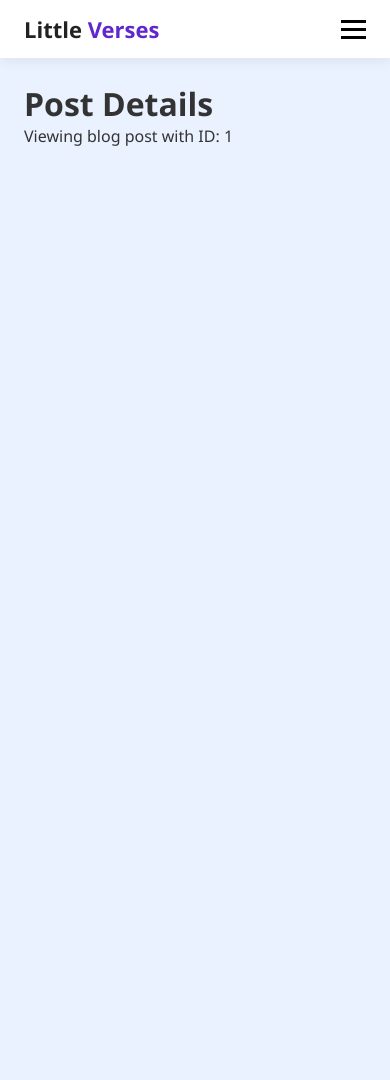
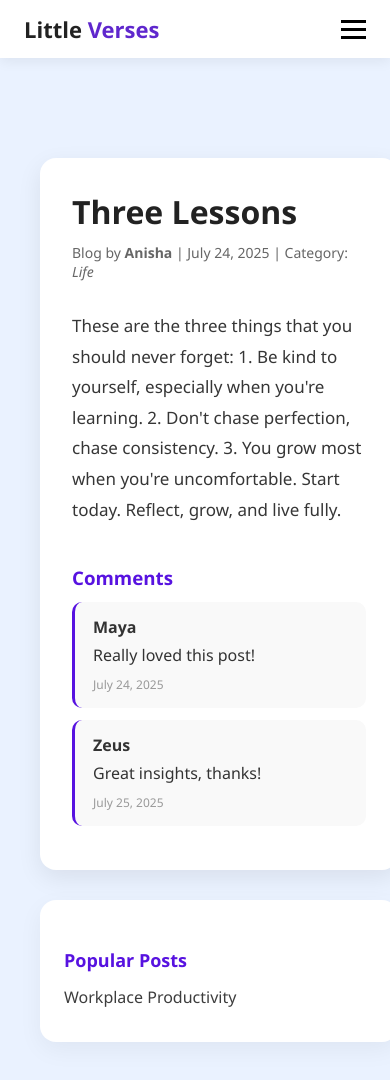
Before and after one commit to Facelessism/Little-Verses, a React (Create React App) app in the folder client/: page /post/1 in a window 390 px wide. Shown: the top 1080 px of the page. Before the commit the page ends 844 px from the top, so only its background shows below. Built offline with nearby package versions, Linux system fonts and the light colour scheme.

Commit message:
Updated & linked postdetails using dummypost

```diff
--- a/client/src/components/BlogCard.js
+++ b/client/src/components/BlogCard.js
@@ -1,5 +1,5 @@
 import React from 'react';
-
+import { Link } from 'react-router-dom';
 import '../styles/BlogCard.css';
 
 function BlogCard({ post }) {
@@ -15,7 +15,9 @@ function BlogCard({ post }) {
 
         <div className="blog-footer">
           <span>By {post.author}</span>
-          <a href="#" className="read-more">Read More</a>
+          <Link to={`/post/${post.id}`} className="read-more">
+            Read More
+          </Link>
         </div>
       </div>
     </div>
--- a/client/src/pages/PostDetails.js
+++ b/client/src/pages/PostDetails.js
@@ -1,13 +1,89 @@
 import React from "react";
 import { useParams } from "react-router-dom";
 
+import '../styles/PostDetails.css';
+
+const dummyPosts = [
+  {
+    id: 1,
+    title: "Three Lessons",
+    author: "Anisha",
+    excerpt: "These are the three things that you should never forget...",
+    content: `These are the three things that you should never forget:
+
+1. Be kind to yourself, especially when you're learning.
+2. Don't chase perfection, chase consistency.
+3. You grow most when you're uncomfortable.
+
+Start today. Reflect, grow, and live fully.`,
+    category: "Life",
+    date: "July 24, 2025",
+  },
+  {
+    id: 2,
+    title: "Workplace Productivity",
+    author: "Rahul",
+    excerpt: "Learn how to get things done without burning out at your job...",
+    content: `Struggling with burnout? Here's what worked for me:
+- Set realistic goals every morning.
+- Take intentional short breaks.
+- Respect your off-hours.
+
+You don't have to sacrifice well-being to succeed at work.`,
+    category: "Work",
+    date: "July 23, 2025",
+  },
+];
+
 function PostDetails() {
   const { id } = useParams();
+  const post = dummyPosts.find((p) => p.id === parseInt(id));
 
-  return (
-    <div>
-      <h1>Post Details</h1>
-      <p>Viewing blog post with ID: {id}</p>
+  if (!post) {
+    return <div style={{ padding: "2rem" }}>Post Not Found!!!</div>;
+  }
+
+  const comments = [
+    { id: 1, user: "Maya", text: "Really loved this post!", date: "July 24, 2025" },
+    { id: 2, user: "Zeus", text: "Great insights, thanks!", date: "July 25, 2025" },
+  ];
+
+return (
+    <div className="post-details-wrapper">
+      <div className="post-main">
+        <h1>{post.title}</h1>
+        <div className="meta">
+          <span>Blog by <strong>{post.author}</strong></span>
+          <span> | {post.date}</span>
+          <span> | Category: <em>{post.category}</em></span>
+        </div>
+
+        <div className="post-content">
+          <p>{post.content}</p>
+        </div>
+
+        <section className="comments-section">
+          <h3>Comments</h3>
+          {comments.map((c) => (
+            <div key={c.id} className="comment">
+              <strong>{c.user}</strong>
+              <p>{c.text}</p>
+              <span className="comment-date">{c.date}</span>
+            </div>
+          ))}
+        </section>
+      </div>
+
+      <aside className="post-sidebar">
+        <h4>Popular Posts</h4>
+        <ul>
+          {dummyPosts
+            .filter((p) => p.id !== post.id)
+            .map((p) => (
+              <li key={p.id}>{p.title}</li>
+            ))}
+        </ul>
+      </aside>
     </div>
   );
 }
--- a/client/src/styles/BlogCard.css
+++ b/client/src/styles/BlogCard.css
@@ -1,20 +1,21 @@
 .blog-card {
   display: flex;
   flex-direction: column;
-  background: white;
-  border: 1px solid #ffffff;
-  border-radius: 10px;
+  background: #ffffff;
+  border: 1px solid #eee;
+  border-radius: 12px;
   overflow: hidden;
-  transition: transform 0.2s, box-shadow 0.2s;
+  transition: transform 0.25s ease, box-shadow 0.25s ease;
+  box-shadow: 0 2px 10px rgba(0, 0, 0, 0.03);
 }
 
 .blog-card:hover {
   transform: translateY(-6px);
-  box-shadow: 0 8px 20px rgba(0,0,0,0.05);
+  box-shadow: 0 10px 25px rgba(0, 0, 0, 0.06);
 }
 
 .blog-content {
-  padding: 18px;
+  padding: 20px;
 }
 
 .blog-header {
@@ -24,25 +25,26 @@
 }
 
 .blog-title {
-  font-size: 18px;
-  font-weight: 600;
-  color: #000000;
+  font-size: 20px;
+  font-weight: 700;
+  color: #3f3f3f;
 }
 
 .blog-category {
   font-size: 12px;
-  padding: 4px 8px;
-  background: #ffffff;
-  border-radius: 4px;
-  color: #5f27cd;
+  padding: 4px 10px;
+  background: #f3f1fe;
+  border-radius: 20px;
+  color: #5712e0;
   font-weight: bold;
+  white-space: nowrap;
 }
 
 .blog-excerpt {
-  margin: 10px 0 15px;
-  font-size: 15px;
-  color: #4a4a4a;
-  line-height: 1.4;
+  margin: 12px 0 16px;
+  font-size: 15.5px;
+  color: #444;
+  line-height: 1.6;
 }
 
 .blog-footer {
@@ -50,16 +52,17 @@
   justify-content: space-between;
   align-items: center;
   font-size: 13px;
-  color: #888;
+  color: #777;
 }
 
 .read-more {
-  color: #5f27cd;
+  color: #5712e0;
   text-decoration: none;
   font-weight: 600;
-  transition: color 0.3s;
+  transition: all 0.3s ease;
 }
 
 .read-more:hover {
-  color: #341f97;
+  color: #2f00ff;
+  text-decoration: underline;
 }
--- a/client/src/styles/PostDetails.css
+++ b/client/src/styles/PostDetails.css
@@ -0,0 +1,91 @@
+.post-details-wrapper {
+  display: flex;
+  flex-direction: row;
+  gap: 40px;
+  max-width: 1200px;
+  margin: 60px auto;
+  padding: 20px;
+  font-family: 'Segoe UI', sans-serif;
+}
+
+.post-main {
+  flex: 3;
+  background: #fff;
+  padding: 32px;
+  border-radius: 16px;
+  box-shadow: 0 8px 24px rgba(0,0,0,0.08);
+}
+
+.post-main h1 {
+  font-size: 32px;
+  color: #222222;
+  margin-bottom: 10px;
+}
+
+.meta {
+  font-size: 14px;
+  color: #666;
+  margin-bottom: 30px;
+}
+
+.post-content p {
+  line-height: 1.8;
+  font-size: 17px;
+  color: #363636;
+  margin-bottom: 40px;
+}
+
+.comments-section h3 {
+  margin-bottom: 12px;
+  color: #5712e0;
+}
+
+.comment {
+  background: #f9f9f9;
+  padding: 14px 18px;
+  border-radius: 10px;
+  margin-bottom: 12px;
+  border-left: 3px solid #5712e0;
+}
+
+.comment p {
+  margin: 6px 0;
+}
+
+.comment-date {
+  font-size: 12px;
+  color: #999;
+}
+
+.post-sidebar {
+  flex: 1;
+  background: #fff;
+  padding: 24px;
+  border-radius: 16px;
+  box-shadow: 0 8px 24px rgba(0, 0, 0, 0.05);
+  height: fit-content;
+}
+
+.post-sidebar h4 {
+  font-size: 18px;
+  color: #5712e0;
+  margin-bottom: 14px;
+}
+
+.post-sidebar ul {
+  list-style: none;
+  padding: 0;
+}
+
+.post-sidebar li {
+  margin-bottom: 10px;
+  color: #3d3d3d;
+}
+
+@media (max-width: 768px) {
+  .post-details-wrapper {
+    flex-direction: column;
+    gap: 30px;
+    padding: 16px;
+  }
+}
```
